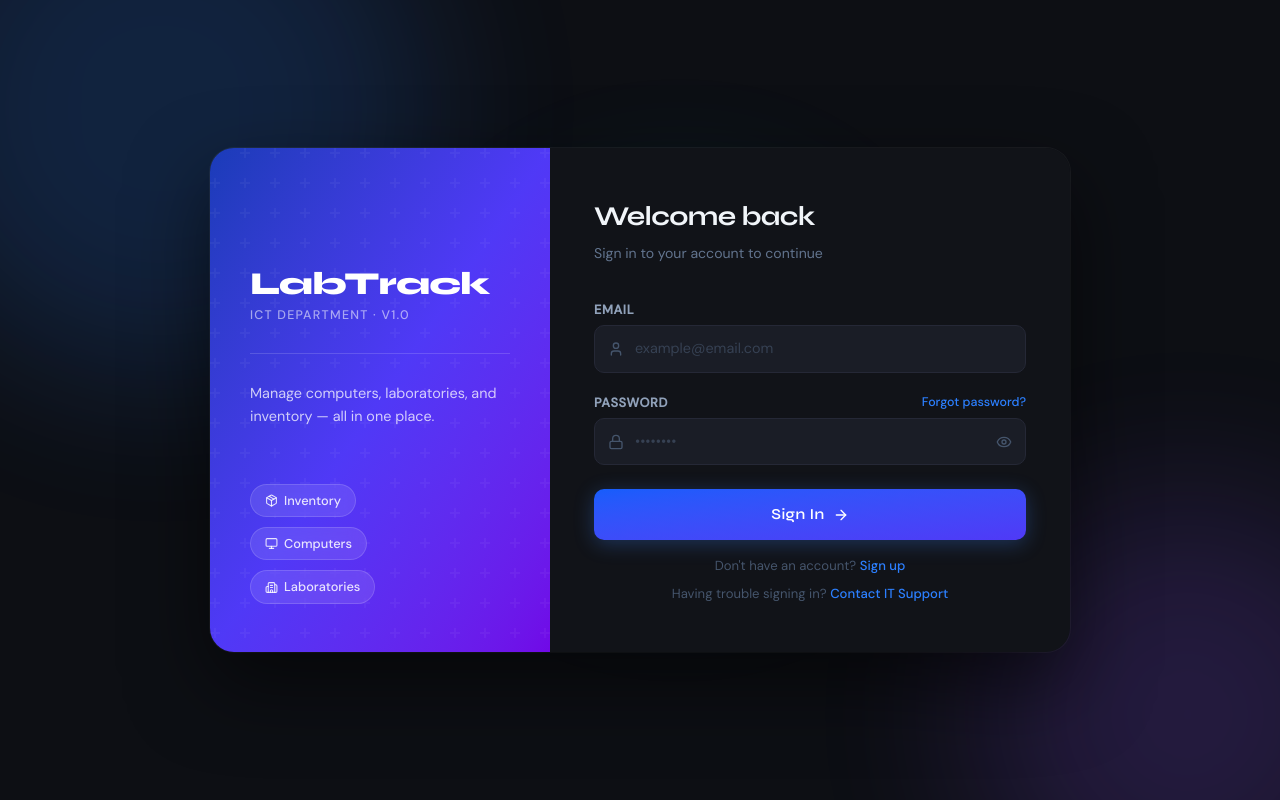
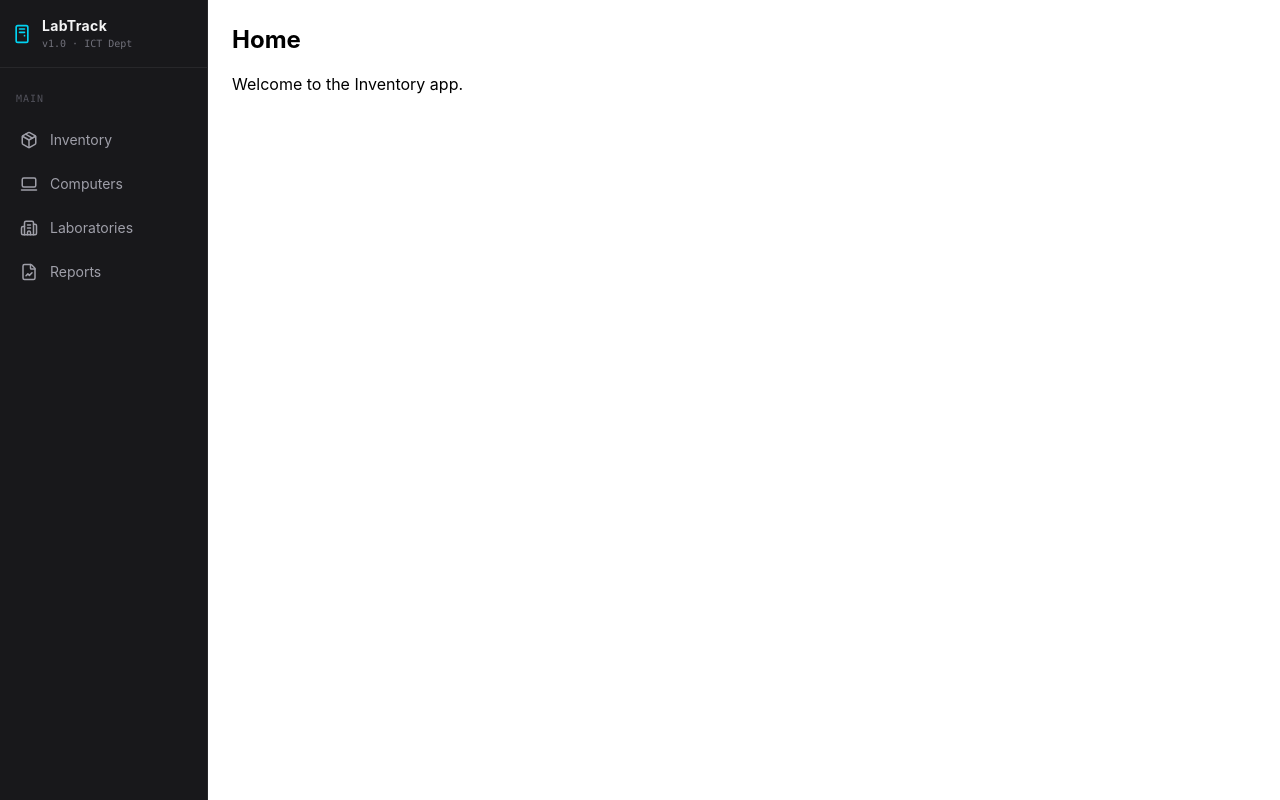
Before and after one commit to Corddzz/inventory-mern, a React app in the folder frontend/: page / in a window 1280 px wide. Before the commit this address led to /login. Built offline with nearby package versions, Linux system fonts and the light colour scheme; no server answers; the HTML template or start-up script is replaced by a standard one.

Commit message:
fix: comment out ProtectedRoute wrapper in main router configuration

```diff
--- a/frontend/src/main.jsx
+++ b/frontend/src/main.jsx
@@ -20,9 +20,9 @@ const router = createBrowserRouter([
   {
     path: "/",
     element: (
-      <ProtectedRoute>
-        <App />
-      </ProtectedRoute>
+      // <ProtectedRoute>
+      <App />
+      // </ProtectedRoute>
     ),
     children: [
       { index: true, Component: Home },
```
